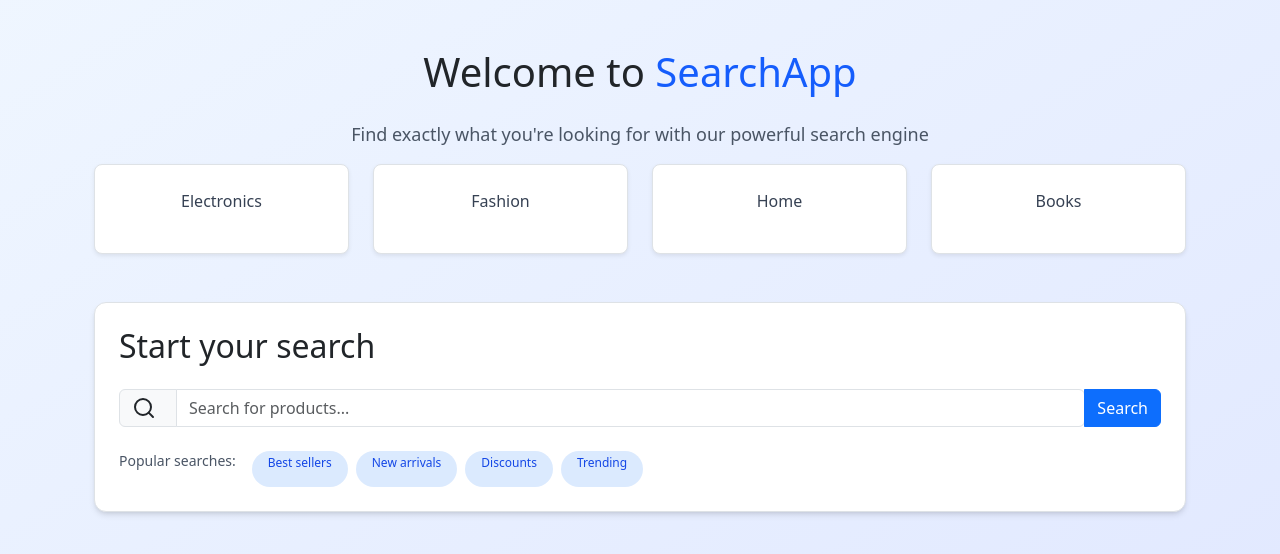
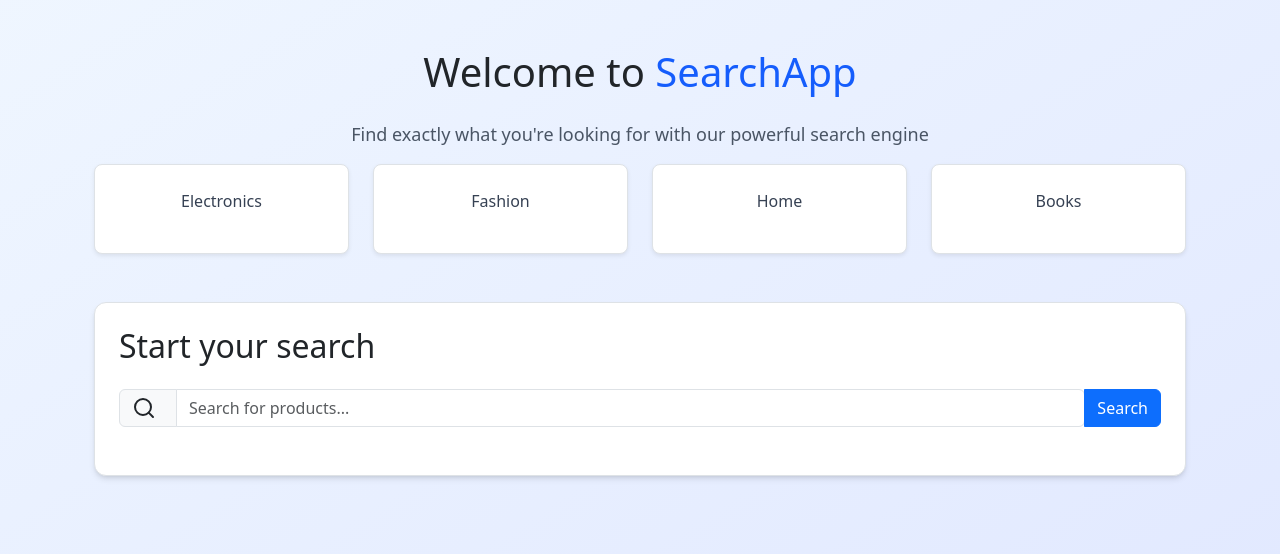
Before and after one commit to hussain-wac/Assesment-cart, a React (Vite) app: page / in a window 1280 px wide. Shown: the top 554 px of the page. Built offline with nearby package versions, Linux system fonts and the light colour scheme.

Commit message:
add back button

```diff
--- a/src/components/Home.jsx
+++ b/src/components/Home.jsx
@@ -31,17 +31,6 @@
           <h2 className="text-xl font-semibold text-gray-800 mb-4">Start your search</h2>
           <SearchBox className="w-full" />
 
-          <div className="mt-6 flex flex-wrap gap-2">
-            <p className="text-sm text-gray-600 mr-2">Popular searches:</p>
-            {['Best sellers', 'New arrivals', 'Discounts', 'Trending'].map((tag) => (
-              <span
-                key={tag}
-                className="px-3 py-1 text-xs bg-blue-100 text-blue-700 rounded-full cursor-pointer hover:bg-blue-200 transition-colors duration-200"
-              >
-                {tag}
-              </span>
-            ))}
-          </div>
         </div>
       </div>
     </div>
--- a/src/components/ResultSection.jsx
+++ b/src/components/ResultSection.jsx
@@ -1,4 +1,4 @@
-const ResultSection = ({ items }) => (
+const ResultSection = ({ items ,navigate }) => (
     <div className="overflow-auto max-h-[calc(100vh-200px)]">
       {items.length > 0 ? (
         <div className="grid grid-cols-1 sm:grid-cols-2 lg:grid-cols-3 gap-6 mb-6">
@@ -52,7 +52,7 @@
           <p className="text-gray-500 mb-4">
             Try adjusting your search or filters
           </p>
-          <button className="px-4 py-2 bg-blue-600 text-white rounded-lg hover:bg-blue-700 transition-colors">
+          <button className="px-4 py-2 bg-blue-600 text-white rounded-lg hover:bg-blue-700 transition-colors" onClick={() => navigate("/")}>
             Go To Home
           </button>
         </div>
--- a/src/components/SearchPage.jsx
+++ b/src/components/SearchPage.jsx
@@ -1,5 +1,5 @@
-import React from "react";
-import { useSearchParams } from "react-router-dom";
+import React, { use } from "react";
+import { useSearchParams,useNavigate } from "react-router-dom";
 import useSearch from "../hooks/useSearch";
 import FilterSection from "../components/FilterSection";
 import SearchSection from "../components/SearchSection";
@@ -42,15 +42,25 @@
     setSearchParams(params);
   };
 
+  const navigate = useNavigate();
+
+
   return (
-    <div className="py-6 bg-gray-50 min-h-screen">
+    <div className="py-6 bg-gray-50">
       <div className="container mx-auto px-4">
+
+        <button onClick={() => navigate("/")} className="bg-blue-500 hover:bg-blue-700 text-white font-bold py-2 px-4 rounded mt-2 mb-2">
+          Go to Home
+        </button>
+
         <div className="flex flex-col md:flex-row gap-6">
 
             <FilterSection
               filterList={filterList}
               filters={filters}
             />
+
+
 
           <div className="md:w-3/4">
             <SearchSection
@@ -67,7 +77,7 @@
 
             {error && <ErrorSection error={error} />}
             {isLoading && <LoadingSection />}
-            <ResultSection items={items} />
+            <ResultSection items={items} navigate={navigate}/>
             <PaginationSection page={page} totalPages={totalPages} setPage={setPage} />
           </div>
         </div>
```
